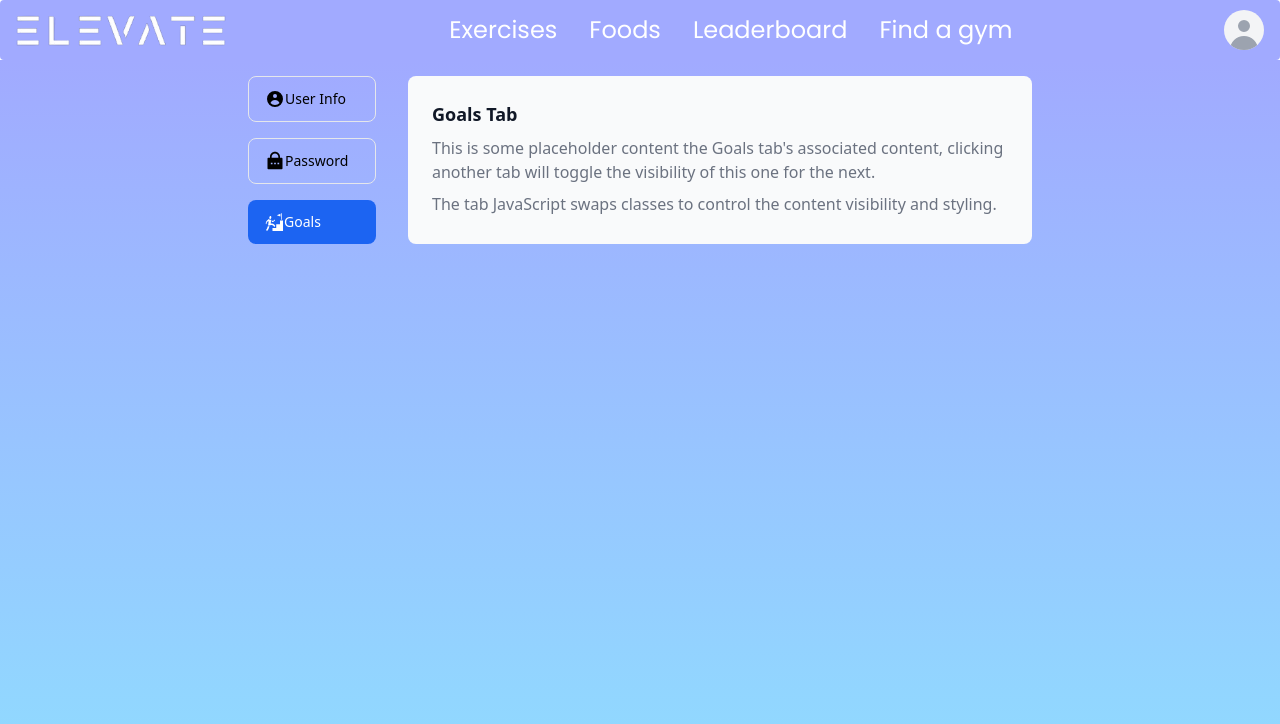
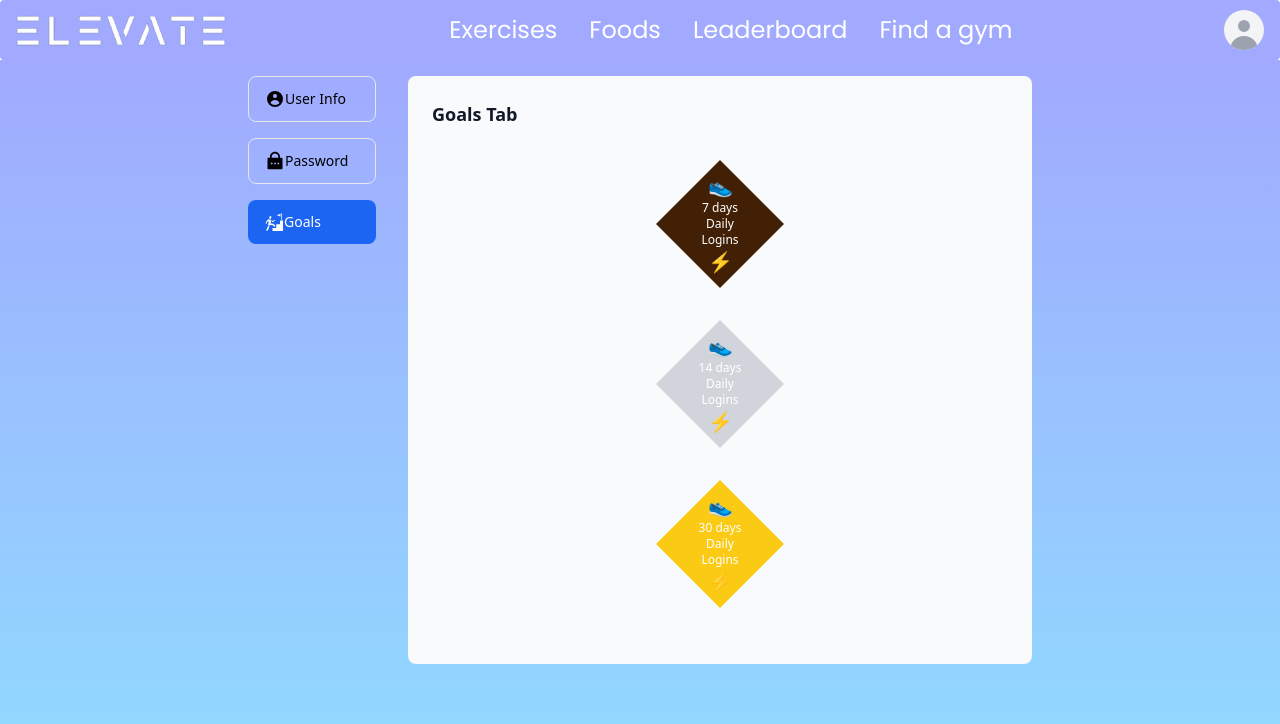
Before and after one commit to nicholasg2001/Elevate, a React (Vite) app in the folder client/: page /auth/setting in a window 1280 px wide. Both pictures are taken after a click on the element "Goals". Shown: the top 724 px of the page. Built offline with nearby package versions, Linux system fonts and the light colour scheme.

Commit message:
wip - UI

```diff
--- a/client/src/components/Settings/GoalsTab.jsx
+++ b/client/src/components/Settings/GoalsTab.jsx
@@ -1,18 +1,11 @@
+import LoginBadge from "./LoginBadge";
 const GoalsTab = () => {
   return (
     <div className="p-6 bg-gray-50 text-medium text-gray-500 rounded-lg w-1/2">
-      <h3 className="text-lg font-bold text-gray-900 mb-2">
-        Goals Tab
-      </h3>
-      <p className="mb-2">
-        This is some placeholder content the Goals tab's associated content,
-        clicking another tab will toggle the visibility of this one for the
-        next.
-      </p>
-      <p>
-        The tab JavaScript swaps classes to control the content visibility and
-        styling.
-      </p>
+      <h3 className="text-lg font-bold text-gray-900 mb-2">Goals Tab</h3>
+      <LoginBadge level={"bronze"} />
+      <LoginBadge level={"silver"} />
+      <LoginBadge level={"gold"} />
     </div>
   );
 };
--- /dev/null
+++ b/client/src/components/Settings/LoginBadge.jsx
@@ -0,0 +1,43 @@
+import React from "react";
+
+const LoginBadge = ({ level }) => {
+  const badgeColorClass =
+    level === "bronze"
+      ? "bg-yellow-950"
+      : level === "silver"
+      ? "bg-gray-300"
+      : level === "gold"
+      ? "bg-yellow-300"
+      : "bg-gray-200";
+
+  const days =
+    level === "bronze"
+      ? 7
+      : level === "silver"
+      ? 14
+      : level === "gold"
+      ? 30
+      : 0;
+
+  const textColorClass =
+    badgeColorClass === "bg-gray-200" ? "text-gray-600" : "text-white";
+
+  return (
+    <div className="flex justify-center items-center mx-auto my-8">
+      <div
+        className={`clip-rhombus ${badgeColorClass} w-32 h-32 flex justify-center items-center relative`}
+      >
+        <div className="absolute top-1/2 left-1/2 -translate-x-1/2 -translate-y-1/2 text-center">
+          <span className="inline-block text-xl">👟</span>
+          <span className={`${textColorClass} block text-xs`}>{days} days</span>
+          <span className={`text-gray-500 block text-xs ${textColorClass}`}>
+            Daily Logins
+          </span>
+          <span className="inline-block text-xl">⚡</span>
+        </div>
+      </div>
+    </div>
+  );
+};
+
+export default LoginBadge;
--- a/client/tailwind.config.js
+++ b/client/tailwind.config.js
@@ -25,5 +25,15 @@ export default {
       },
     },
   },
-  plugins: [require("flowbite/plugin")],
+  plugins: [
+    require("flowbite/plugin"),
+    function ({ addUtilities }) {
+      const newUtilities = {
+        ".clip-rhombus": {
+          clipPath: "polygon(50% 0%, 100% 50%, 50% 100%, 0% 50%)",
+        },
+      };
+      addUtilities(newUtilities);
+    },
+  ],
 };
```
